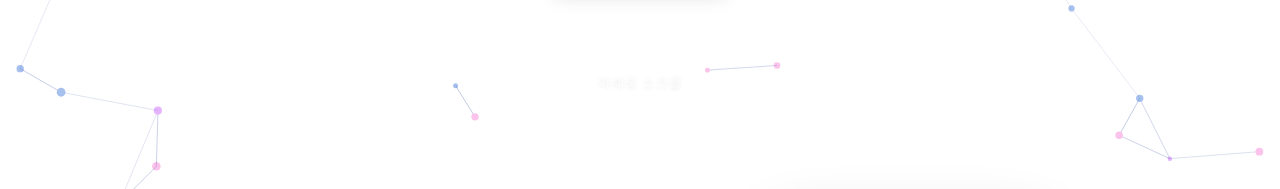
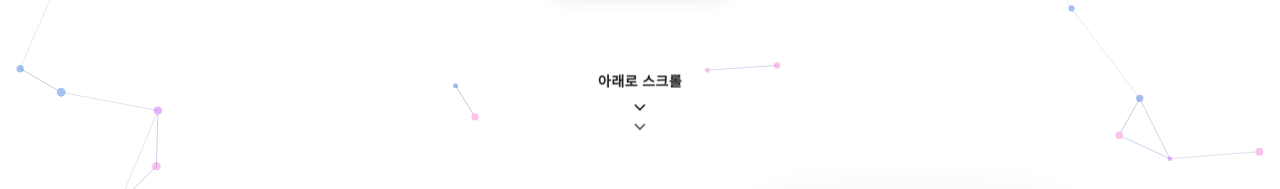
Before and after one commit to gigas5234/dys-frontend, a Next.js app: page / in a window 1280 px wide. Shown: the part 611-800 px from the top of the page. Built offline with nearby package versions, Linux system fonts and the light colour scheme.

Commit message:
스크롤 화살표 가독성 개선: 검정색 텍스트로 변경

```diff
--- a/app/page.jsx
+++ b/app/page.jsx
@@ -518,10 +518,10 @@ function HomePage() {
                   display: 'flex',
                   flexDirection: 'column',
                   alignItems: 'center',
-                  color: 'rgba(255, 255, 255, 0.8)',
+                  color: 'rgba(0, 0, 0, 0.9)',
                   fontSize: '14px',
-                  fontWeight: '500',
-                  textShadow: '0 2px 4px rgba(0, 0, 0, 0.1)'
+                  fontWeight: '600',
+                  textShadow: '0 1px 3px rgba(255, 255, 255, 0.8)'
                 }}>
                   <span style={{ marginBottom: '12px', letterSpacing: '0.5px' }}>아래로 스크롤</span>
                   <div style={{ display: 'flex', flexDirection: 'column', alignItems: 'center', gap: '4px' }}>
@@ -530,7 +530,7 @@ function HomePage() {
                       height="20"
                       viewBox="0 0 24 24"
                       fill="none"
-                      stroke="rgba(255, 255, 255, 0.8)"
+                      stroke="rgba(0, 0, 0, 0.9)"
                       strokeWidth="2"
                       style={{ animation: 'arrowBounce 2s ease-in-out infinite' }}
                     >
@@ -541,7 +541,7 @@ function HomePage() {
                       height="20"
                       viewBox="0 0 24 24"
                       fill="none"
-                      stroke="rgba(255, 255, 255, 0.6)"
+                      stroke="rgba(0, 0, 0, 0.7)"
                       strokeWidth="2"
                       style={{ animation: 'arrowBounce 2s ease-in-out infinite 0.5s' }}
                     >
```
